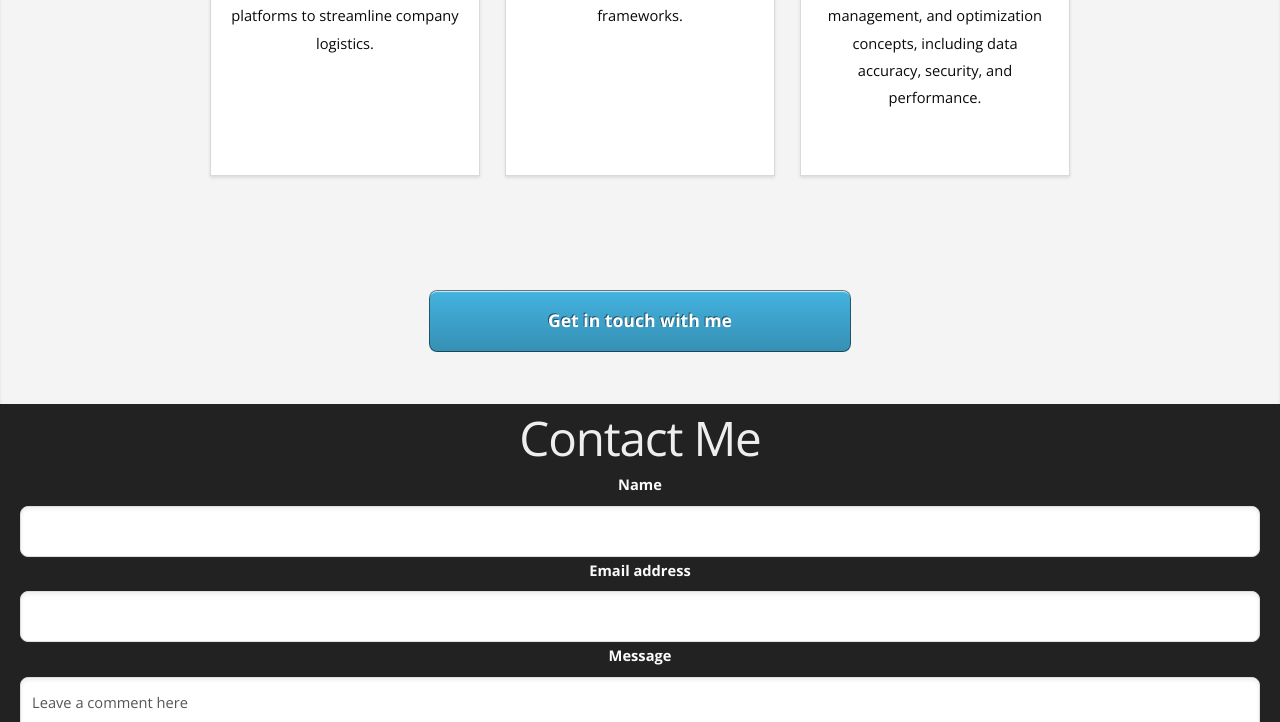
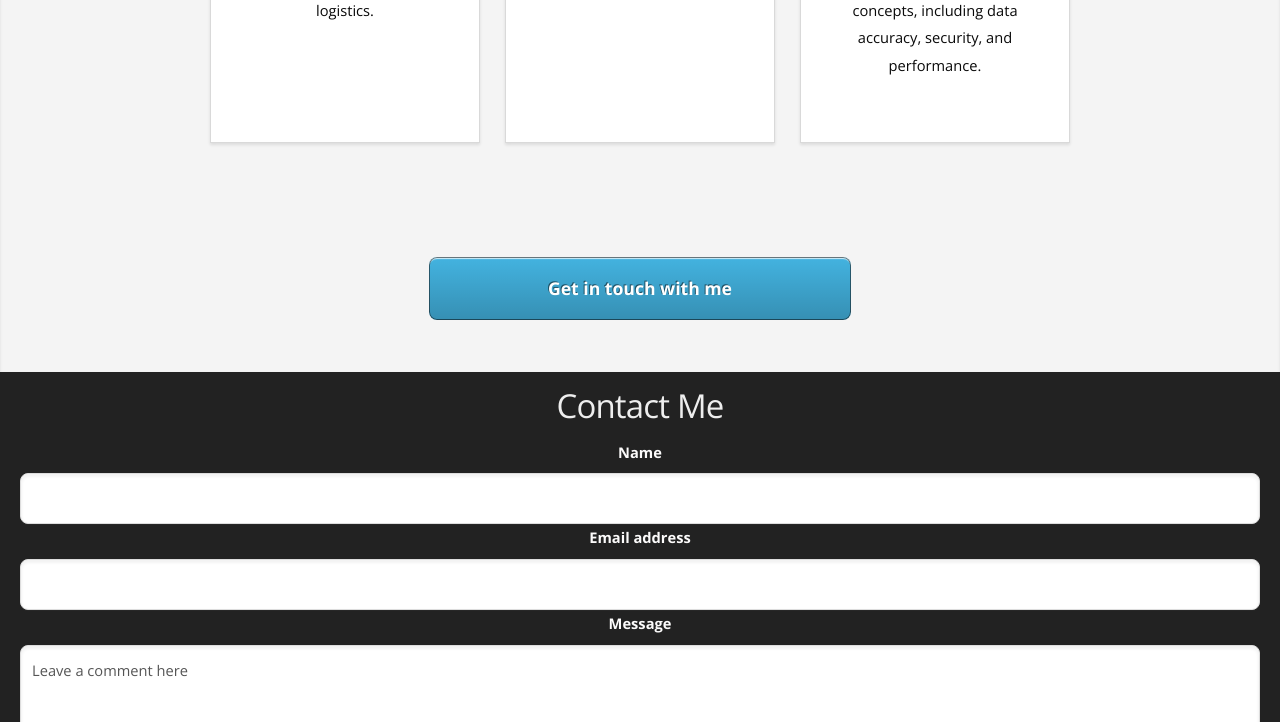
Before and after one commit to MariamAlamry/MariamPortfolio, a plain HTML site: page index.html in a window 1280 px wide. Shown: the part 2032-2754 px from the top of the page. Drawn offline with nearby package versions, Linux system fonts and the light colour scheme.

Commit message:
Update style.css

```diff
--- a/style.css
+++ b/style.css
@@ -171,7 +171,7 @@ h7{
 	}
 
 	h1 {
-		font-size: 3.25em;
+		font-size: 2.25em;
 		letter-spacing: -0.025em;
 		font-weight: 300;
 		margin-bottom: 20px;
@@ -2546,4 +2546,5 @@ h8{
   }
   .popup-message.error {
     background-color: #dc3545;
+
   }
```
